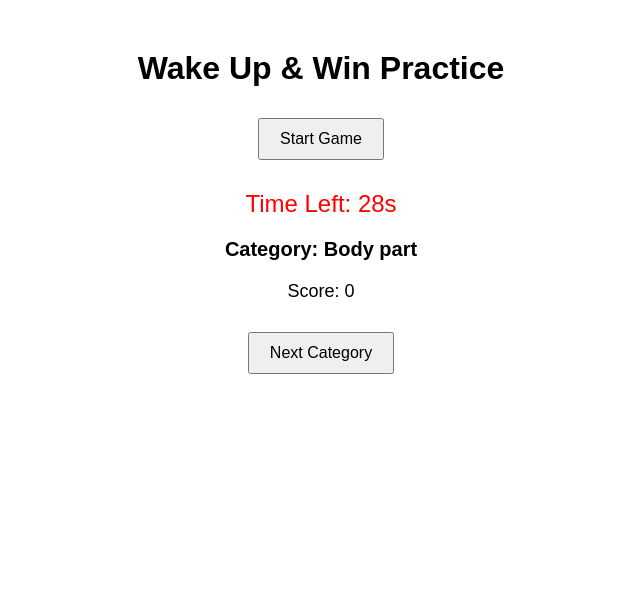
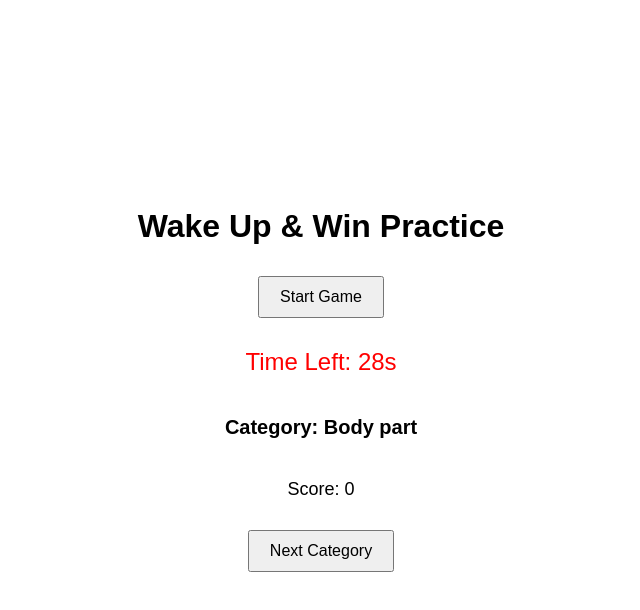
Before and after one commit to craig-escape/wakeup, a plain HTML site: page index.html in a window 1280 px wide. Both pictures are taken after a click on the button "Start Game". Shown: the whole page, without its empty margins (319-959 px from the left). Drawn offline with Linux system fonts and the light colour scheme.

Commit message:
Update index.html

```diff
--- a/index.html
+++ b/index.html
@@ -8,11 +8,17 @@
     body {
       font-family: Arial, sans-serif;
       text-align: center;
-      margin-top: 50px;
+      margin: 0;
+      padding: 0;
     }
     .container {
       max-width: 600px;
       margin: auto;
+      min-height: 100vh; /* Ensures the container fills the screen */
+      display: flex;
+      flex-direction: column;
+      justify-content: center;
+      align-items: center;
     }
     button {
       padding: 10px 20px;
@@ -49,7 +55,6 @@
   <script>
     const letters = "ABCDEFGHIJKLMNOPRST".split(""); // Excluding Q, X, Z, Y, U, V, W
 
-    // Updated category groups based on your input
     const categoryGroups = [
       ["Actor", "Male celebrity"],
       ["Actress", "Female celebrity"],
@@ -85,7 +90,7 @@
       ["5-letter word"]
     ];
 
-    let availableCategories = [...categoryGroups]; // Clone category groups
+    let availableCategories = [...categoryGroups];
     let score = 0;
     let timerInterval;
     let timeLeft = 30;
@@ -95,14 +100,14 @@
       const groupIndex = Math.floor(Math.random() * availableCategories.length);
       const categoryGroup = availableCategories[groupIndex];
       const category = categoryGroup[Math.floor(Math.random() * categoryGroup.length)];
-      availableCategories.splice(groupIndex, 1); // Remove the group once selected
+      availableCategories.splice(groupIndex, 1);
       return category;
     };
 
     const speakText = (text) => {
       const speech = new SpeechSynthesisUtterance(text);
       speech.lang = "en-US";
-      speech.rate = 1.2; // Speed up slightly for quicker practice
+      speech.rate = 1.2;
       speech.pitch = 1;
       window.speechSynthesis.speak(speech);
     };
@@ -143,7 +148,7 @@
 
     document.getElementById("startGame").addEventListener("click", () => {
       score = 0;
-      availableCategories = [...categoryGroups]; // Reset available categories
+      availableCategories = [...categoryGroups];
       document.getElementById("counter").textContent = `Score: ${score}`;
       document.getElementById("result").textContent = "";
       document.getElementById("nextCategory").disabled = false;
```
